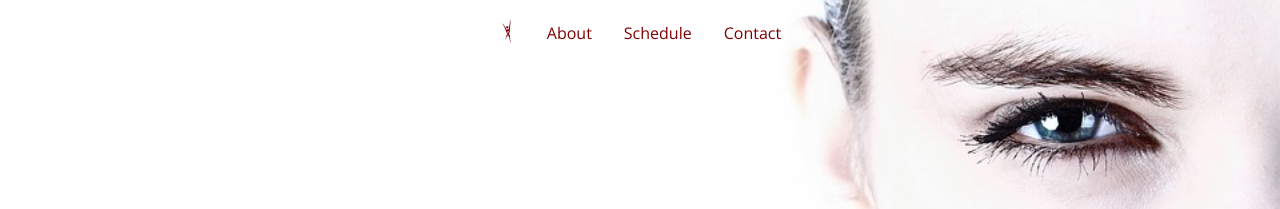
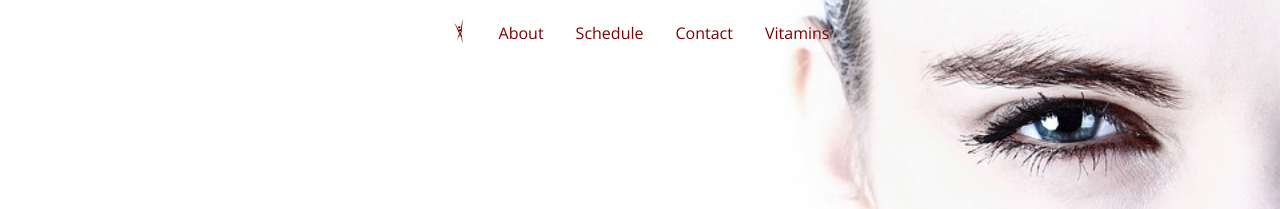
Before and after one commit to imdevan/arborgreen, a Jekyll site: the page built from index.html, in a window 1280 px wide. Shown: the top 209 px of the page. Built offline with Jekyll 4.4.1, drawn with Linux system fonts in a browser that asks for light colours; the list of posts is cut into pages by our own code.

Commit message:
Added vitamins link

```diff
--- a/index.html
+++ b/index.html
@@ -30,6 +30,8 @@ nav:
       id: schedule
     - label: Contact
       id: contact
+    - label: Vitamins
+      id: vitamins
 ---
 
 <header class="band--header  flex-center" id="home">
@@ -49,7 +51,7 @@ nav:
     </section>
 </header>
 
-<section class="band" id="services">
+<section class="band" id="about">
     <div class="band__body">
         <h2 class="section-title" >Our <span class="text--accent">Services</span></h2>
         <div class=" pad-5--top--responsive pad-3--top--mobile">
@@ -77,7 +79,7 @@ nav:
     </div>
 </section>
 
-<section class="band--about" id="about">
+<section class="band--about" id="">
     <div class="gradient-bg"></div>
     <div class="band__body">
         <h2 class="section-title">Meet your Doctor</h2>
@@ -162,7 +164,7 @@ nav:
     </div>
 </section>
 
-<section class="band  flex-center">
+<section class="band flex-center" id="vitamins">
     <div class="band__body flex-center flex-md-row">
         <div class="width-50">
             <img class="image--full image--shadow" src="./images/vitamins.jpg" alt="">
```
